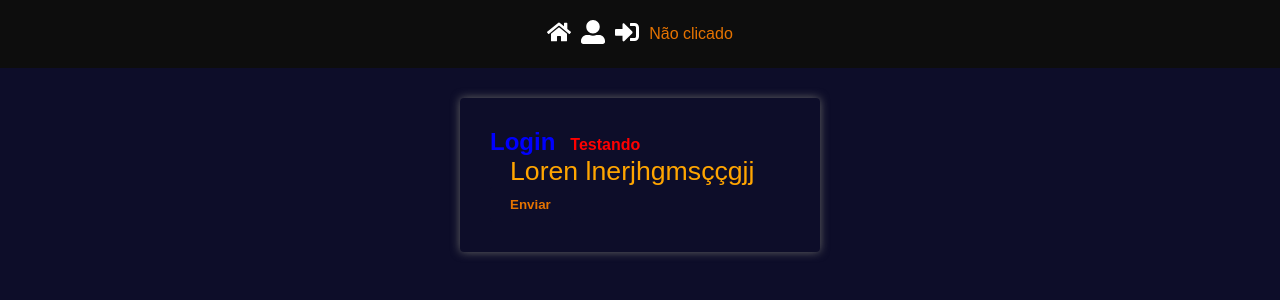
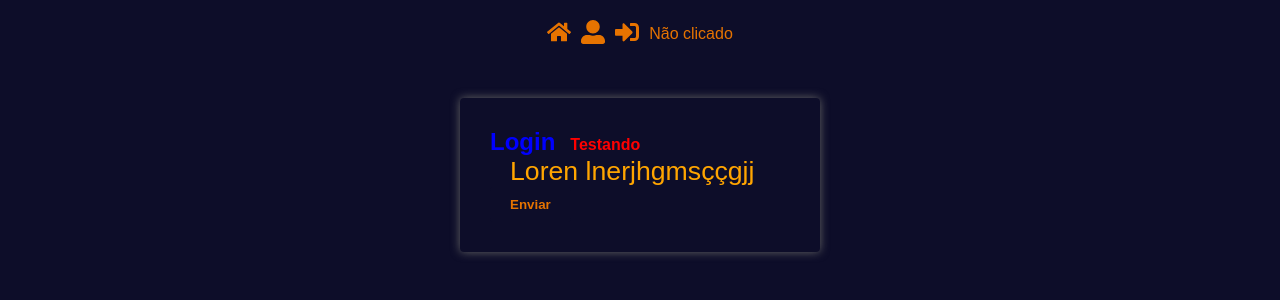
Before and after one commit to PTARSONEVES/react-base, a React (Create React App) app: page /login in a window 1280 px wide. Shown: the top 300 px of the page. Built offline with nearby package versions, Linux system fonts and the light colour scheme; no server answers.

Commit message:
Até a aula 218. Faltando configuração do history e redirect.

```diff
--- a/package.json
+++ b/package.json
@@ -16,6 +16,7 @@
     "react-scripts": "5.0.1",
     "react-toastify": "^11.0.3",
     "redux": "^5.0.1",
+    "redux-persist": "^6.0.0",
     "redux-saga": "^1.3.0",
     "styled-components": "^6.1.14"
   },
--- a/src/App.js
+++ b/src/App.js
@@ -2,8 +2,9 @@ import React from 'react';
 import { BrowserRouter as Router } from 'react-router-dom';
 import { ToastContainer } from 'react-toastify';
 import { Provider } from 'react-redux';
+import { PersistGate } from 'redux-persist/integration/react';
 
-import store from "./store";
+import store, { persistor } from "./store";
 //import history from "./services/history";
 import GlobalStyle from "./styles/GlobalStyles";
 import Header  from "./components/Header";
@@ -12,12 +13,14 @@ import Rotas from "./routes";
 function App() {
   return (
     <Provider store={store}>
+      <PersistGate persistor={persistor}>
         <Router>
           <Header />
           <Rotas />
           <GlobalStyle />
           <ToastContainer autoClose={3000} className="toast-container" />
         </Router>
+      </PersistGate>
     </Provider>
   );
 }
--- a/src/components/Header/styled.js
+++ b/src/components/Header/styled.js
@@ -1,15 +1,15 @@
 import styled from "styled-components";
-import { primaryColor } from "../../config/colors";
+import * as colors from "../../config/colors";
 
 export const Nav = styled.nav`
-  background: ${primaryColor};
+  background: ${colors.dark.background};
   padding: 20px;
   display: flex;
   align-items: center;
   justify-content: center;
 
   a {
-    color: #fff;
+    color: ${colors.dark.color};
     margin: 0 10px 0 0;
     font-weight: bold;
   }
--- a/src/pages/Login/index.js
+++ b/src/pages/Login/index.js
@@ -5,7 +5,6 @@ import { Container } from '../../styles/GlobalStyles';
 import { Title, Paragrafo } from './styled';
 import * as exampleActions from '../../store/modules/example/actions';
 
-import axios from '../../services/axios';
 
 export default function Login() {
   const dispatch = useDispatch();
@@ -16,16 +15,7 @@ export default function Login() {
     dispatch(exampleActions.clicaBotaoRequest());
   }
 
-  React.useEffect(() => {
-    async function getData() {
-      const response = await axios.get('/users');
-      const { data } = response;
-      console.log(data);
-    }
-    getData();
-  }, []);
-
-  return (
+    return (
     <Container>
       <Title>
         Login<small>Testando</small>
--- a/src/routes/index.js
+++ b/src/routes/index.js
@@ -1,6 +1,5 @@
 import React from "react";
 import { Routes, Route } from 'react-router-dom';
-import {toast} from 'react-toastify';
 
 import MyRoute from "./MyRoute";
 import Home from "../pages/Home";
@@ -8,7 +7,6 @@ import Login from '../pages/Login';
 import Page404 from '../pages/Page404';
 
 export default function Rotas() {
-  toast.success('Olá, sucesso');
   return (
     <Routes>
       <Route path="/" element={
--- a/src/store/index.js
+++ b/src/store/index.js
@@ -1,13 +1,19 @@
+import { persistStore } from 'redux-persist';
 import { legacy_createStore as createStore, applyMiddleware } from 'redux';
 import createSagaMiddleware from 'redux-saga';
 
+import persistReducers from './modules/reduxPersist';
 import rootReducer from './modules/rootReducer';
 import rootSaga from './modules/rootSaga';
 
 const sagaMiddleware = createSagaMiddleware();
 
-const store = createStore(rootReducer, applyMiddleware(sagaMiddleware));
+const store = createStore(
+  persistReducers(rootReducer),
+  applyMiddleware(sagaMiddleware)
+);
 
 sagaMiddleware.run(rootSaga);
 
+export const persistor = persistStore(store);
 export default store;
--- /dev/null
+++ b/src/store/modules/reduxPersist.js
@@ -0,0 +1,15 @@
+import storage from 'redux-persist/lib/storage';
+import { persistReducer } from 'redux-persist';
+
+export default reducers => {
+  const persistReducers = persistReducer(
+    {
+      key: 'REACT-BASE', //Nome do projeto
+      storage,
+      whitelist: ['example'],
+    },
+    reducers
+  );
+
+  return persistReducers;
+};
```
Also changed, not shown: 1 other file (tests, documents, lock files or other folders). Lines whose indentation alone changed are shown as unchanged.
